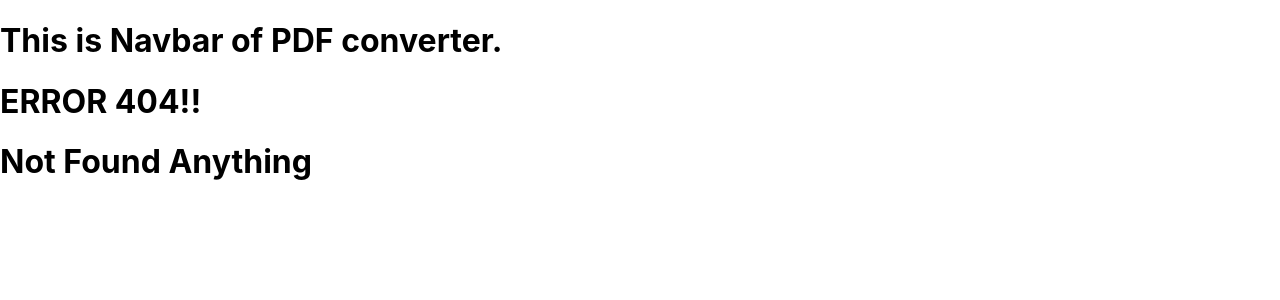
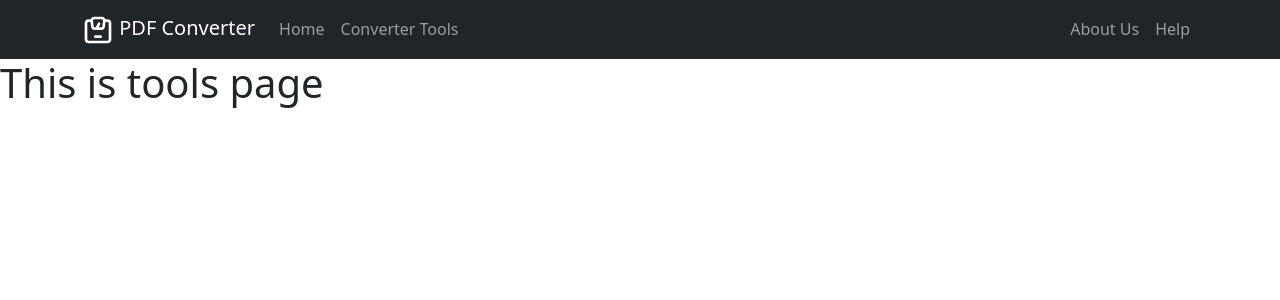
Before and after one commit to abu-kausar/PDF-Converter, a React (Create React App) app: page /tools in a window 1280 px wide. Before the commit this address had no page. Shown: the top 300 px of the page. Built offline with nearby package versions, Linux system fonts and the light colour scheme.

Commit message:
navbar and router added

```diff
--- a/package.json
+++ b/package.json
@@ -6,7 +6,9 @@
     "@testing-library/jest-dom": "^5.16.5",
     "@testing-library/react": "^13.4.0",
     "@testing-library/user-event": "^13.5.0",
+    "bootstrap": "^5.2.3",
     "react": "^18.2.0",
+    "react-bootstrap": "^2.7.2",
     "react-dom": "^18.2.0",
     "react-router-dom": "^6.8.1",
     "react-scripts": "5.0.1",
--- a/src/App.js
+++ b/src/App.js
@@ -1,5 +1,6 @@
 import './App.css';
 import LandingPage from './components/LandingPage/LandingPage';
+import 'bootstrap/dist/css/bootstrap.min.css';
 
 function App() {
   return (
--- /dev/null
+++ b/src/components/About/About.js
@@ -0,0 +1,11 @@
+import React from 'react';
+
+const About = () => {
+    return (
+        <div>
+            <h1>This is about page</h1>
+        </div>
+    );
+};
+
+export default About;
--- /dev/null
+++ b/src/components/Help/Help.js
@@ -0,0 +1,11 @@
+import React from 'react';
+
+const Help = () => {
+    return (
+        <>
+            <h1>This is help page</h1>
+        </>
+    );
+};
+
+export default Help;
--- a/src/components/LandingPage/LandingPage.js
+++ b/src/components/LandingPage/LandingPage.js
@@ -1,8 +1,11 @@
 import React from 'react';
 import { BrowserRouter as Router, Routes, Route, Link } from 'react-router-dom';
+import About from '../About/About';
+import Help from '../Help/Help';
 import Home from '../Home/Home';
 import NavBar from '../NavBar/NavBar';
 import NotFound from '../NotFound/NotFound';
+import Tools from '../Tools/Tools';
 
 const LandingPage = () => {
     return (
@@ -12,6 +15,9 @@ const LandingPage = () => {
                 <Routes>
                     <Route exact path='/' element={<Home/>}/>
                     <Route exact path='/home' element={<Home/>}/>
+                    <Route exact path='/tools' element={<Tools/>}/>
+                    <Route exact path='/about' element={<About/>}/>
+                    <Route exact path='/help' element={<Help/>}/>
                     <Route path='/*' element={<NotFound/>}/>
                 </Routes>
             </Router>
--- a/src/components/NavBar/NavBar.js
+++ b/src/components/NavBar/NavBar.js
@@ -1,9 +1,36 @@
 import React from 'react';
+import Container from 'react-bootstrap/Container';
+import Nav from 'react-bootstrap/Nav';
+import Navbar from 'react-bootstrap/Navbar';
+import { Link } from 'react-router-dom';
 
 const NavBar = () => {
     return (
         <>
-            <h1>This is Navbar of PDF converter.</h1>
+            <Navbar bg="dark" variant="dark">
+                <Container>
+                    <Navbar.Brand as={Link} to="/">
+                        <svg
+                            xmlns="http://www.w3.org/2000/svg"
+                            data-name="Layer 1"
+                            height="32"
+                            width="32"
+                            viewBox="0 0 24 24"><path
+                                fill="white"
+                                d="M19,4H17.55A3.08,3.08,0,0,0,17,3a3,3,0,0,0-2.25-1H9.27A3,3,0,0,0,7,3a3.08,3.08,0,0,0-.57,1H5A3,3,0,0,0,2,7V19a3,3,0,0,0,3,3H19a3,3,0,0,0,3-3V7A3,3,0,0,0,19,4ZM8.52,4.34A1,1,0,0,1,9.27,4h5.46a1,1,0,0,1,.75.34,1,1,0,0,1,.25.78l-.5,4a1,1,0,0,1-1,.88H12.59l1.14-2.4a1,1,0,0,0-1.8-.86L10.37,10h-.6a1,1,0,0,1-1-.88l-.5-4A1,1,0,0,1,8.52,4.34ZM20,19a1,1,0,0,1-1,1H5a1,1,0,0,1-1-1V7A1,1,0,0,1,5,6H6.37l.42,3.37a3,3,0,0,0,3,2.63h4.46a3,3,0,0,0,3-2.63L17.63,6H19a1,1,0,0,1,1,1Zm-6-3H10a1,1,0,0,0,0,2h4a1,1,0,0,0,0-2Z" />
+                        </svg>{' '}
+                        PDF Converter
+                    </Navbar.Brand>
+                    <Nav className="me-auto">
+                        <Nav.Link as={Link} to="/home">Home</Nav.Link>
+                        <Nav.Link as={Link} to="/tools">Converter Tools</Nav.Link>
+                    </Nav>
+                    <Nav className="justify-content-end">
+                        <Nav.Link as={Link} to="/about">About Us</Nav.Link>
+                        <Nav.Link as={Link} to="/help">Help</Nav.Link>
+                    </Nav>
+                </Container>
+            </Navbar>
         </>
     );
 };
--- /dev/null
+++ b/src/components/Tools/Tools.js
@@ -0,0 +1,11 @@
+import React from 'react';
+
+const Tools = () => {
+    return (
+        <div>
+            <h1>This is tools page</h1>
+        </div>
+    );
+};
+
+export default Tools;
```
Also changed, not shown: src/components/About/About.css (added), src/components/Help/Help.css (added), src/components/Tools/Tools.css (added), src/images/converter.svg (added), 1 other file (tests, documents, lock files or other folders).
